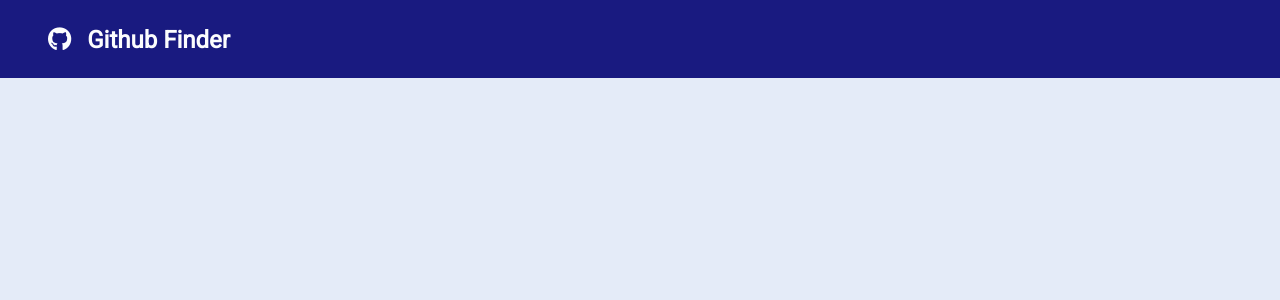
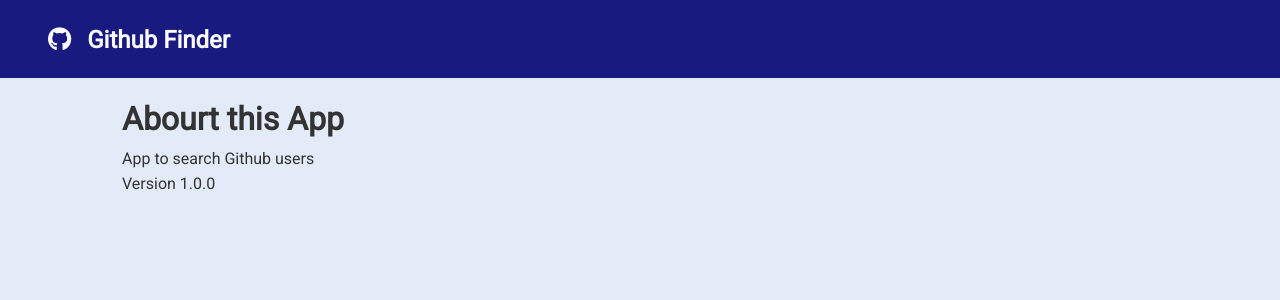
Before and after one commit to ariozone/github-finder, a React (Create React App) app: page /about in a window 1280 px wide. Shown: the top 300 px of the page. Built offline with nearby package versions, Linux system fonts and the light colour scheme; no server answers.

Commit message:
Implemented a route to about page.

```diff
--- a/src/App.js
+++ b/src/App.js
@@ -2,7 +2,8 @@
 import NavBar from "./components/layout/NavBar"
 import Users from "./components/users/Users"
 import Search from "./components/users/Search"
-import Alert from "./components/layout/alert"
+import Alert from "./components/layout/Alert"
+import About from "./components/pages/About"
 import axios from "axios"
 import { BrowserRouter, Switch, Route } from "react-router-dom"
 import "./App.css"
@@ -67,6 +68,7 @@
                   </Fragment>
                 )}
               />
+              <Route exact path='/about' component={About} />
             </Switch>
           </div>
         </div>
--- /dev/null
+++ b/src/components/pages/About.jsx
@@ -0,0 +1,12 @@
+import React, { Fragment } from "react"
+
+const About = () => {
+  return (
+    <Fragment>
+      <h1>Abourt this App</h1>
+      <p>App to search Github users</p>
+      <p>Version 1.0.0</p>
+    </Fragment>
+  )
+}
+export default About
--- a/src/components/users/Users.jsx
+++ b/src/components/users/Users.jsx
@@ -1,6 +1,6 @@
 import React from "react"
 import UserItem from "./UserItem"
-import Spinner from "../layout/spinner"
+import Spinner from "../layout/Spinner"
 import PropTypes from "prop-types"
 
 const User = ({ users, loading }) => {
```
